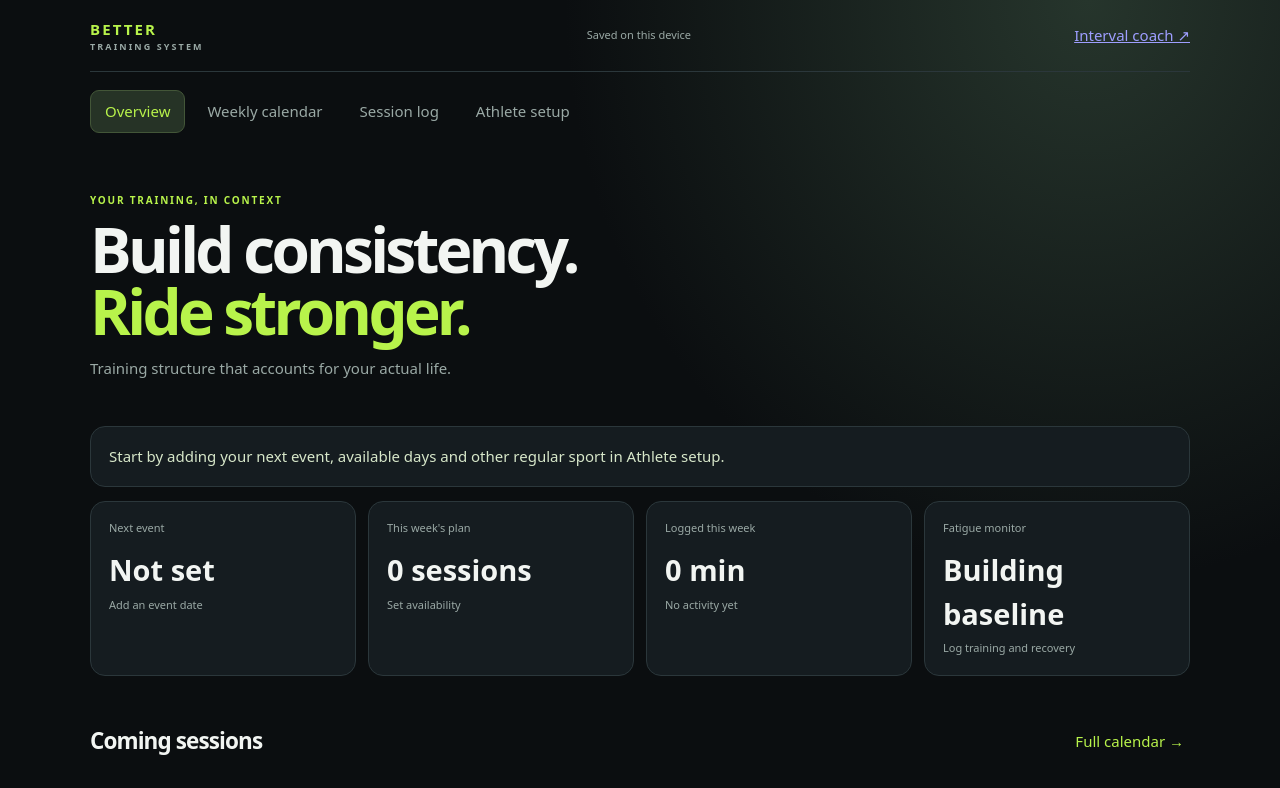
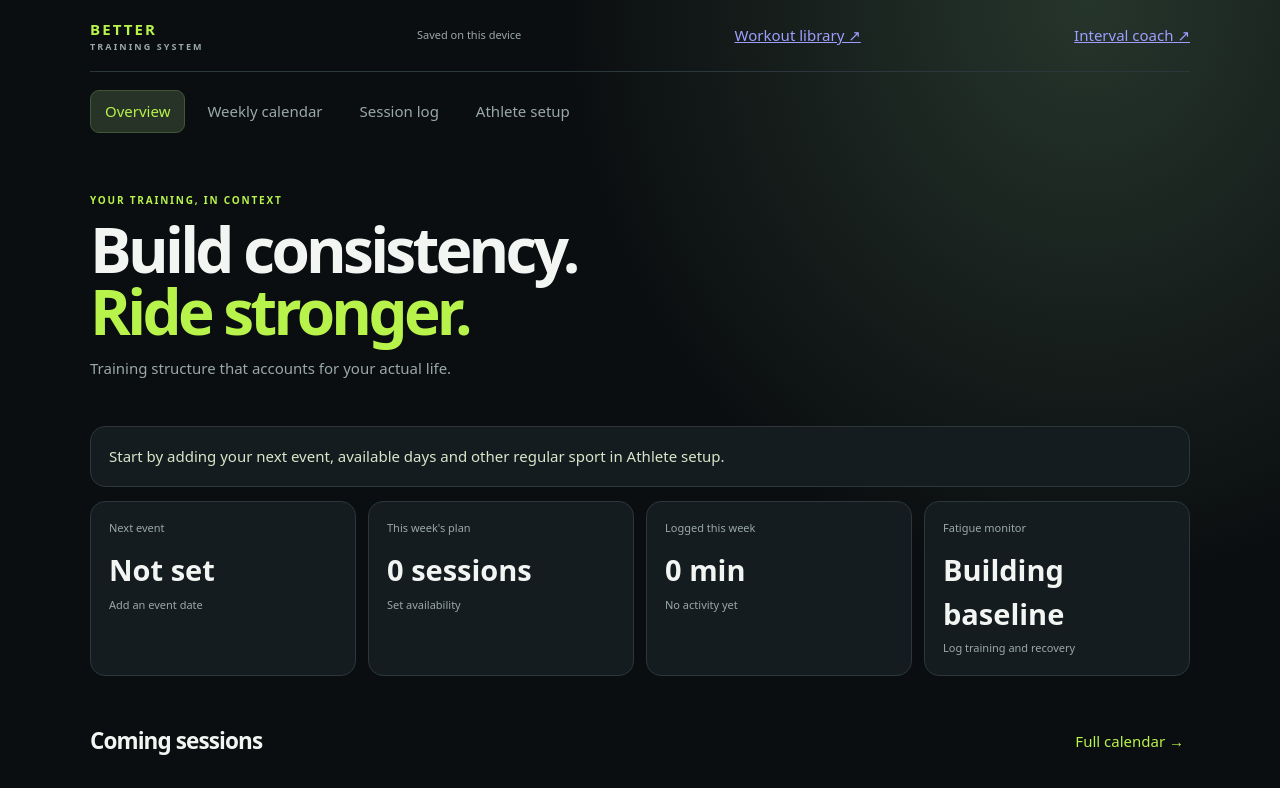
Before and after one commit to OSHYKY/BETTER---training-app, a plain HTML site: page index.html in a window 1280 px wide. Shown: the top 788 px of the page. Drawn offline with Linux system fonts and the light colour scheme.

Commit message:
Link workout library from training dashboard

```diff
--- a/index.html
+++ b/index.html
@@ -1,6 +1,6 @@
 <!doctype html>
 <html lang="en"><head><meta charset="utf-8"><meta name="viewport" content="width=device-width,initial-scale=1"><meta name="theme-color" content="#0b0e10"><meta name="description" content="BETTER training planner for XC mountain bikers"><link rel="stylesheet" href="css/planner.css"><link rel="manifest" href="manifest.json"><title>BETTER Training</title></head>
-<body><div class="shell"><header class="topbar"><a class="brand" href="#">BETTER <small>TRAINING SYSTEM</small></a><span id="saveState">Saved on this device</span><a class="top-link" href="interval.html">Interval coach ↗</a></header>
+<body><div class="shell"><header class="topbar"><a class="brand" href="#">BETTER <small>TRAINING SYSTEM</small></a><span id="saveState">Saved on this device</span><a class="top-link" href="workouts.html">Workout library ↗</a><a class="top-link" href="interval.html">Interval coach ↗</a></header>
 <nav class="tabs"><button class="tab active" data-view="dashboard">Overview</button><button class="tab" data-view="plan">Weekly calendar</button><button class="tab" data-view="log">Session log</button><button class="tab" data-view="settings">Athlete setup</button></nav>
 <main>
 <section id="dashboard" class="view active"><div class="hero"><p class="eyebrow">YOUR TRAINING, IN CONTEXT</p><h1>Build consistency.<br><em>Ride stronger.</em></h1><p>Training structure that accounts for your actual life.</p></div><div class="notice">Start by adding your next event, available days and other regular sport in Athlete setup.</div>
```
